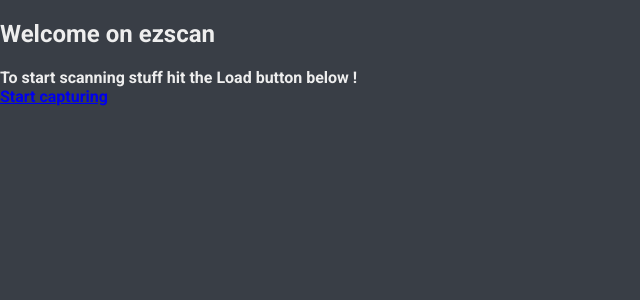
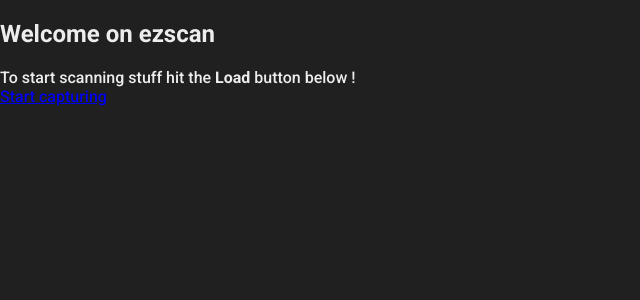
Before and after one commit to sfluor/ezscan, a React app: page / in a window 1280 px wide. Shown: the top 300 px of the page, without its empty margins (0-640 px from the left). Built offline with nearby package versions, Linux system fonts and the light colour scheme.

Commit message:
ui: change palette again

```diff
--- a/src/App.css
+++ b/src/App.css
@@ -8,7 +8,7 @@
   flex-direction: column;
   margin: 0;
   font-family: Roboto;
-  font-weight: 700;
+  font-weight: 450;
 }
 
 /* Trick from https://github.com/marella/material-design-icons/tree/main/svg#styling to style svgs*/
--- a/src/colors.ts
+++ b/src/colors.ts
@@ -1,9 +1,9 @@
 // https://colorhunt.co/palette/222831393e4600adb5eeeeee
 export default {
-  primary: '#222831',
-  lightPrimary: '#393E46',
+  primary: '#171717',
+  lightPrimary: '#202020',
   secondary: '#E04D01',
   lightSecondary: '#FF7700',
-  tertiary: '#EEEEEE',
+  tertiary: '#EDEDED',
   lightTertiary: 'white',
 };
```
